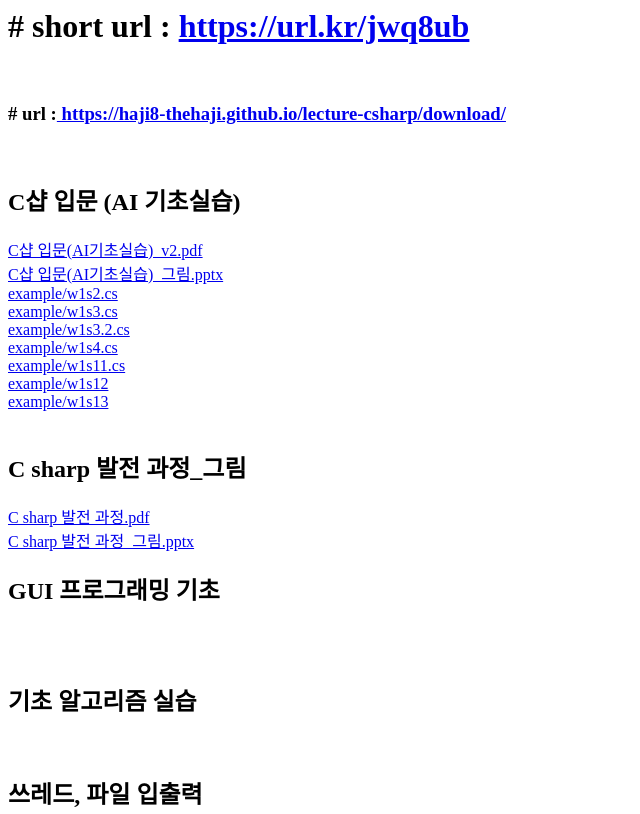
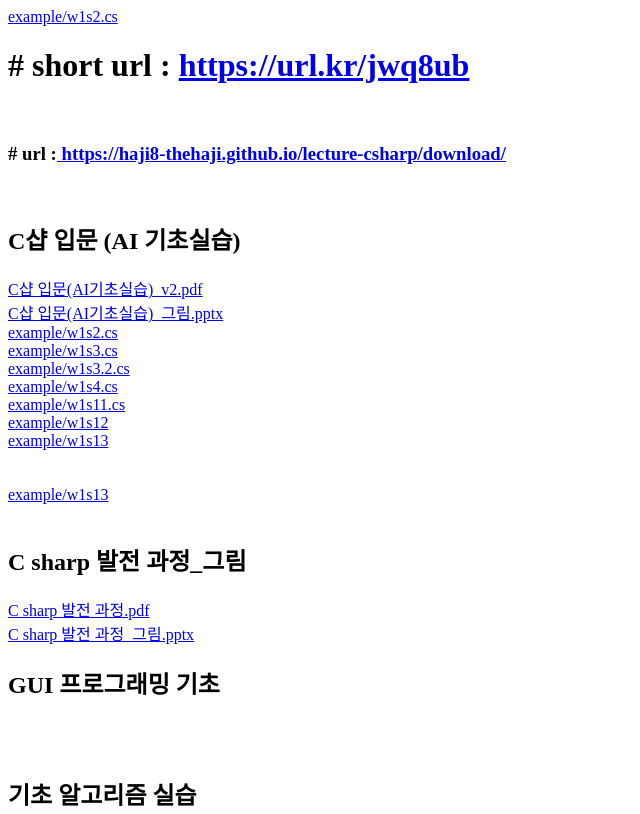
Before and after one commit to haji8-thehaji/lecture-csharp, a plain HTML site: page download/index.html in a window 1280 px wide. Shown: the top 814 px of the page, without its empty margins (0-640 px from the left). Drawn offline with Linux system fonts and the light colour scheme.

Commit message:
Update index.html

```diff
--- a/download/index.html
+++ b/download/index.html
@@ -1,3 +1,11 @@
+<script type="text/javascript">
+	var link = 'https://github.com/haji8-thehaji/lecture-csharp/blob/main/';
+	var b=12;
+</script>
+
+  <div>
+    <a href="{link}example/w1/w1s2.cs">example/w1s2.cs</a>
+  </div>
 
 <h1># short url : <a href="https://url.kr/jwq8ub"> https://url.kr/jwq8ub</a>  </h1>
 <br/>
@@ -34,7 +42,11 @@
   <div>
     <a href="https://github.com/haji8-thehaji/lecture-csharp/blob/main/example/w1/w1s13"> example/w1s13</a>
   </div>
-
+  <br/>
+  <br/>
+  <div>
+    <a href="https://github.com/haji8-thehaji/lecture-csharp/blob/main/example/w1/w1s13"> example/w1s13</a>
+  </div>
   <br/>
   <h2> C sharp 발전 과정_그림 </h2>
   <span>
```
